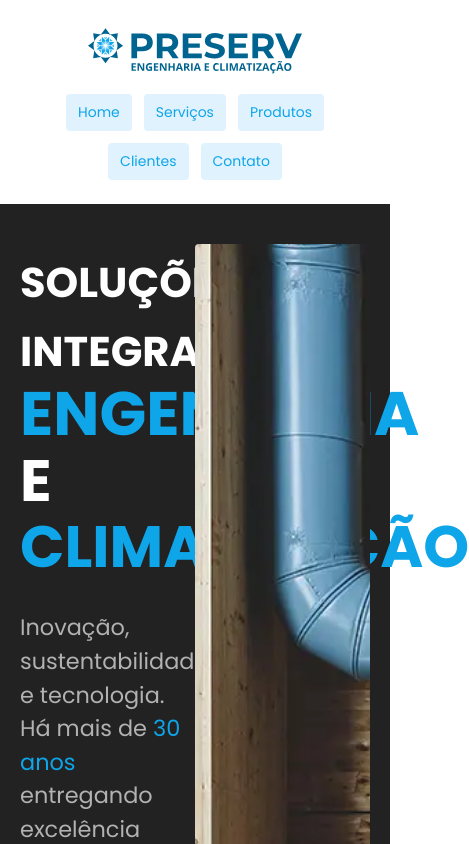
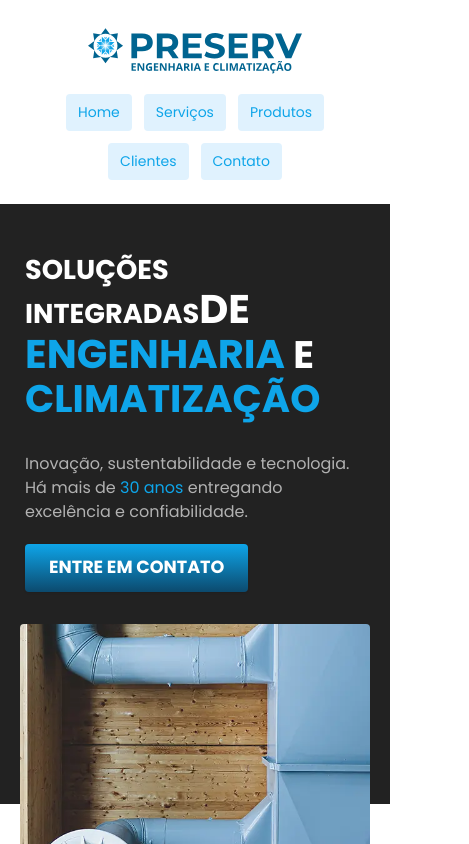
Before and after one commit to okborges/preserv, a Nuxt app: page / in a window 390 px wide. Shown: the top 844 px of the page, 469 px wide, since content can reach past the window. Built offline with nearby package versions, Linux system fonts and the light colour scheme.

Commit message:
main finalmente reponsa

```diff
--- a/components/MainPincipal.vue
+++ b/components/MainPincipal.vue
@@ -1,8 +1,8 @@
 <template>
   <main class="mb-96 bg-inicial px-5">
     <div class="pt-10 introducao max-w-6xl mx-auto">
-      <div class="text-white grid grid-cols-2">
-        <div class="self-end pb-48 max-w-lg">
+      <div class="text-white grid lg:grid-cols-2">
+        <div class="self-end max-w-lg pb-8 lg:pb-48 mx-auto lg:mx-0">
           <h1 class="pb-8 titulo">
             <span class="solucoes">SOLUÇÕES INTEGRADAS</span>
             <span class="engenharia"
@@ -19,7 +19,7 @@
           </p>
           <a href="/" class="btn-inicial">ENTRE EM CONTATO</a>
         </div>
-        <div class="flex justify-end">
+        <div class="flex lg:justify-end">
           <img src="../static/img/img-1.webp" alt="" class="imagem" />
         </div>
       </div>
@@ -44,16 +44,16 @@ export default {};
 .engenharia {
   font-size: 3.84rem;
 }
+.paragrafo {
+  font-size: 1.4rem;
+  line-height: 1.5;
+}
 .detalhe {
   color: #0ea5e9;
 }
 .imagem {
   max-width: 100%;
   display: block;
-}
-.paragrafo {
-  font-size: 1.4rem;
-  line-height: 1.5;
 }
 .btn-inicial {
   display: inline-block;
@@ -80,7 +80,36 @@ export default {};
   box-shadow: inset 0 -120px white;
 }
 
-.gambiarra {
-  font-size: 94%;
+@media (max-width: 1024px) {
+  .introducao img {
+    height: 300px;
+    width: 100%;
+    object-position: bottom;
+  }
+  .btn-inicial {
+    padding: 12px 24px;
+    font-size: 1.1rem;
+    line-height: 1.33;
+  }
+}
+@media (max-width: 640px) {
+  .titulo {
+    font-size: 2.4rem;
+    max-width: 13ch;
+  }
+  .solucoes {
+    font-size: 1.7rem;
+  }
+  .engenharia {
+    font-size: 2.5rem;
+  }
+  .paragrafo {
+    max-width: 340px;
+    font-size: 1rem;
+    line-height: 1.5;
+  }
+  .paragrafo br {
+    display: none;
+  }
 }
 </style>
--- a/components/TheHeader.vue
+++ b/components/TheHeader.vue
@@ -3,7 +3,7 @@
     <div class="px-5">
       <div class="max-w-6xl mx-auto py-6">
         <div
-          class="flex flex-wrap gap-5 items-center justify-center sm:justify-between"
+          class="flex flex-wrap gap-5 items-center justify-center md:justify-between"
         >
           <a href="./">
             <svg
```
